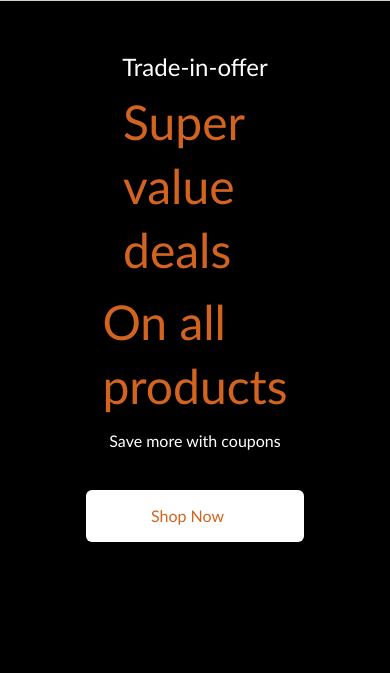
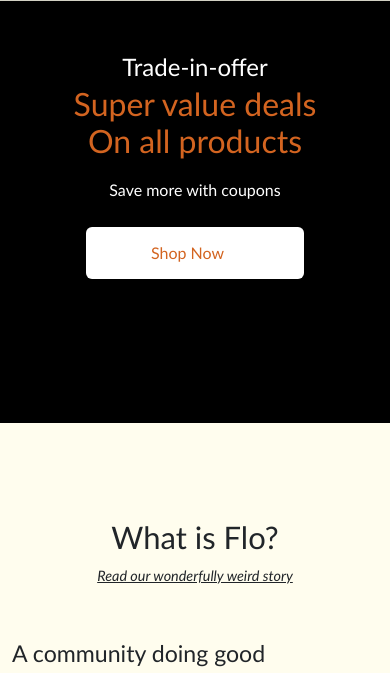
Before and after one commit to EverlastingBigFlo/ecommerceProject, a plain HTML site: page index.html in a window 390 px wide. Shown: the part 91-764 px from the top of the page. Drawn offline with nearby package versions, Linux system fonts and the light colour scheme.

Commit message:
wrote media queries and made my landing page responsive

```diff
--- a/media.scss
+++ b/media.scss
@@ -29,7 +29,7 @@
                 display: flex;
                 justify-content: center;
                 align-items: center;
-                font-size: 4.5rem !important;
+                font-size: 4rem !important;
                 max-width: 50rem;
             }
             #display{
@@ -45,7 +45,7 @@
 }
 @media (max-width:800px) {
     .heroSection{
-      max-width: 20%;
+        max-width: 20%;
         .textSection{
             display: flex;
             justify-content: center;
@@ -65,7 +65,6 @@
             }
             h3{
                 font-size: 3rem !important;
-                max-width: 9rem;
             }
             #display{
                 font-size: 1rem !important;
@@ -85,10 +84,58 @@
             }
             h3{
                 font-size: 3rem !important;
-                max-width: 9rem;
             }
             #display{
-              margin-top: 19rem !important;
+              margin-top: 9rem !important;
+              position: absolute;
+            }
+            .btn{
+              margin-top: 4rem !important;
+
+            }
+        }
+    }
+}
+
+@media (max-width:400px) {
+    .heroSection{
+        .textSection{
+            display: flex;
+            justify-content: center;
+            align-items: center;
+            h2{
+            font-size: 1.5rem !important ;
+            }
+            h3{
+                font-size: 2.6rem !important;
+            }
+            #display{
+              margin-top: 9rem !important;
+              position: absolute;
+            }
+            .btn{
+              margin-top: 4rem !important;
+
+            }
+        }
+    }
+}
+
+@media (max-width:400px) {
+    .heroSection{
+        .textSection{
+            display: flex;
+            justify-content: center;
+            align-items: center;
+            h2{
+            font-size: 1.5rem !important ;
+            }
+            h3{
+              line-height: 1.8rem !important;
+                font-size: 2rem !important;
+            }
+            #display{
+              margin-top: 4rem !important;
               position: absolute;
             }
             .btn{
```
Also changed, not shown: CSS/media.css.
